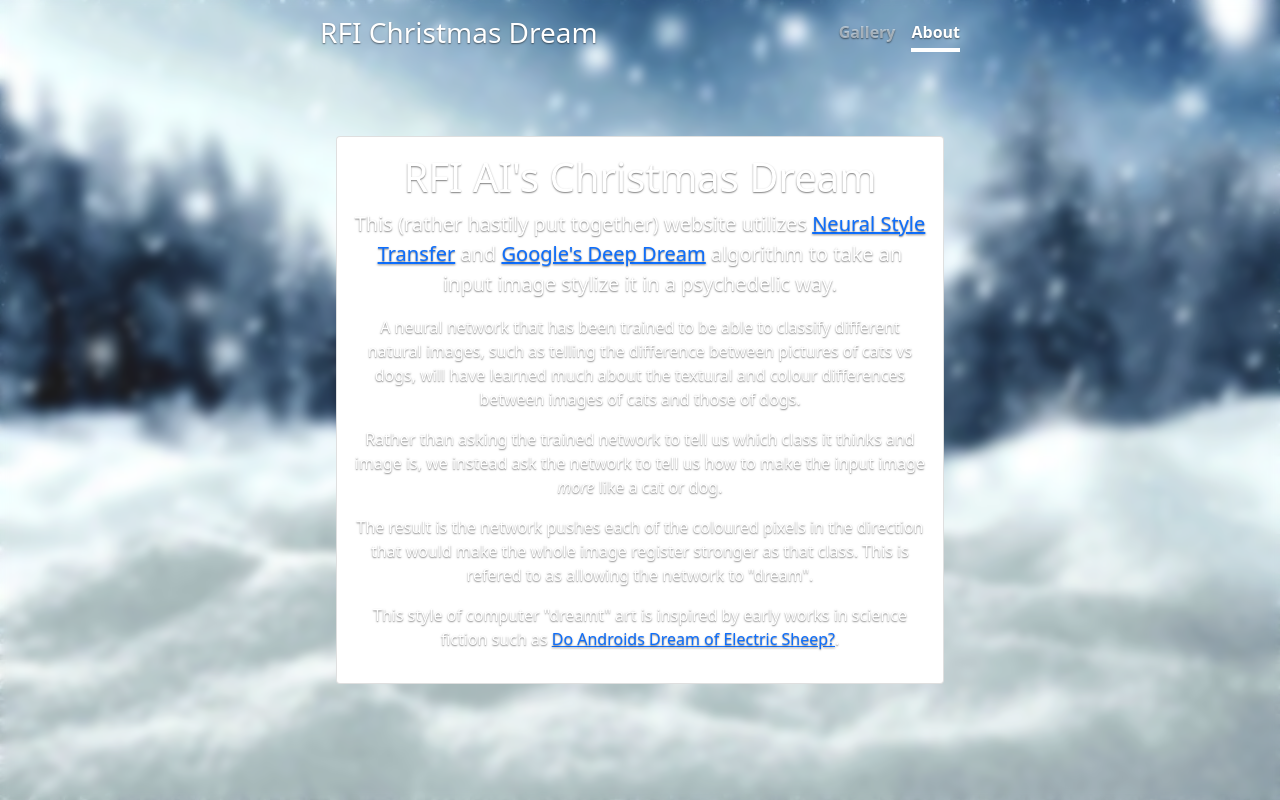
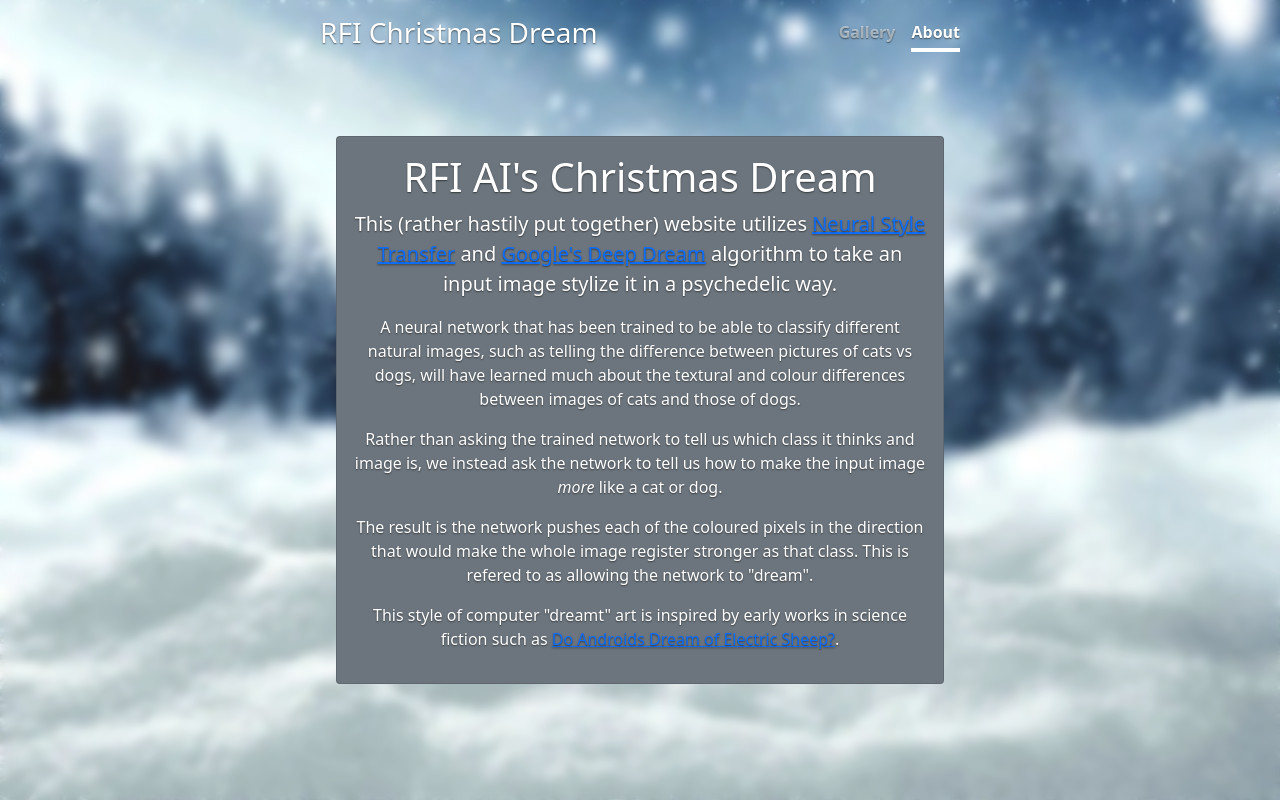
Before and after one commit to rosalindfranklininstitute/deepdreamchristmas, a Flask app: page /about in a window 1280 px wide. Run offline with Flask 2, Linux system fonts and the light colour scheme.

Commit message:
Update about

```diff
--- a/templates/about.html
+++ b/templates/about.html
@@ -25,7 +25,7 @@
                         </div>
                     </header>
                     <main class="px-3 mb-auto mt-auto">
-                        <div class="card">
+                        <div class="card text-white bg-secondary">
                           <div class="card-body">
                             <h1>RFI AI's Christmas Dream</h1>
                             <p class="lead">
```
